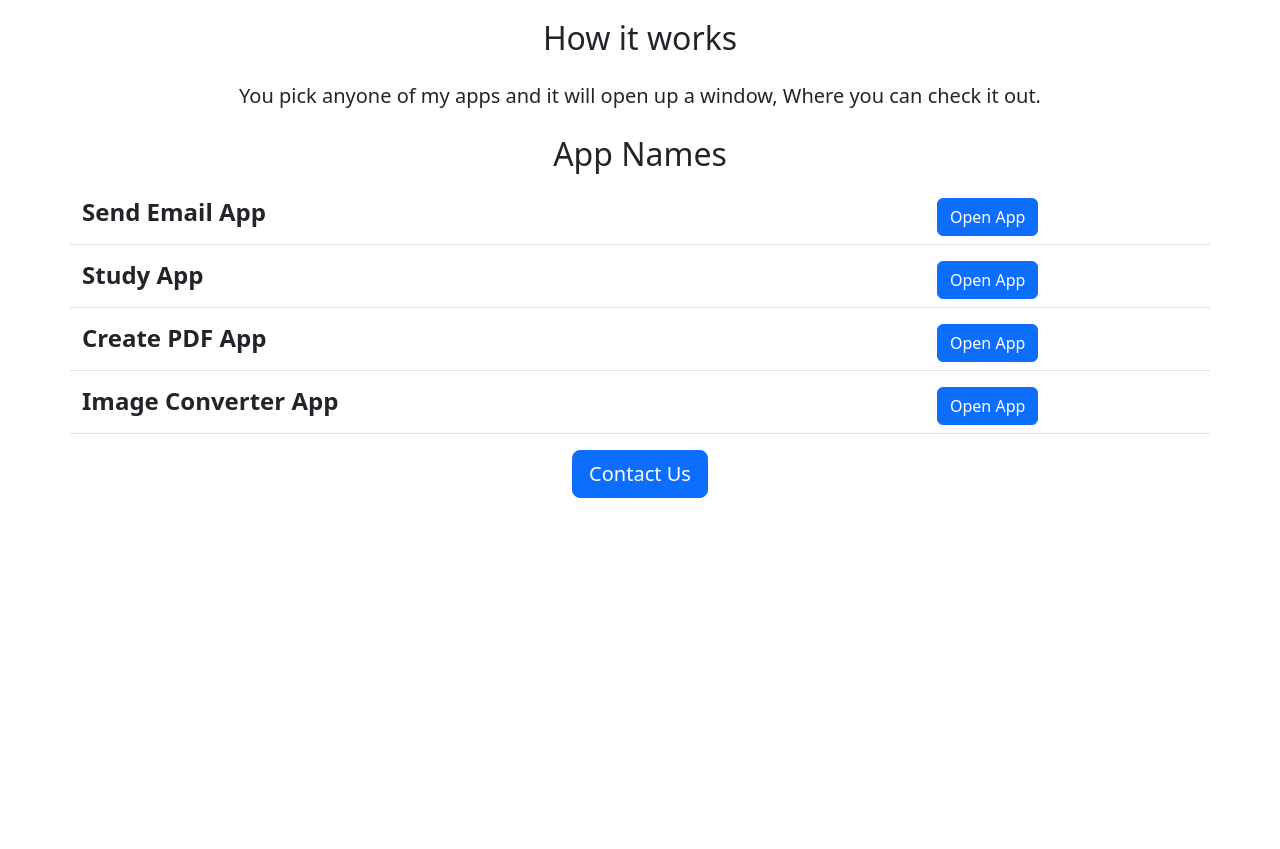
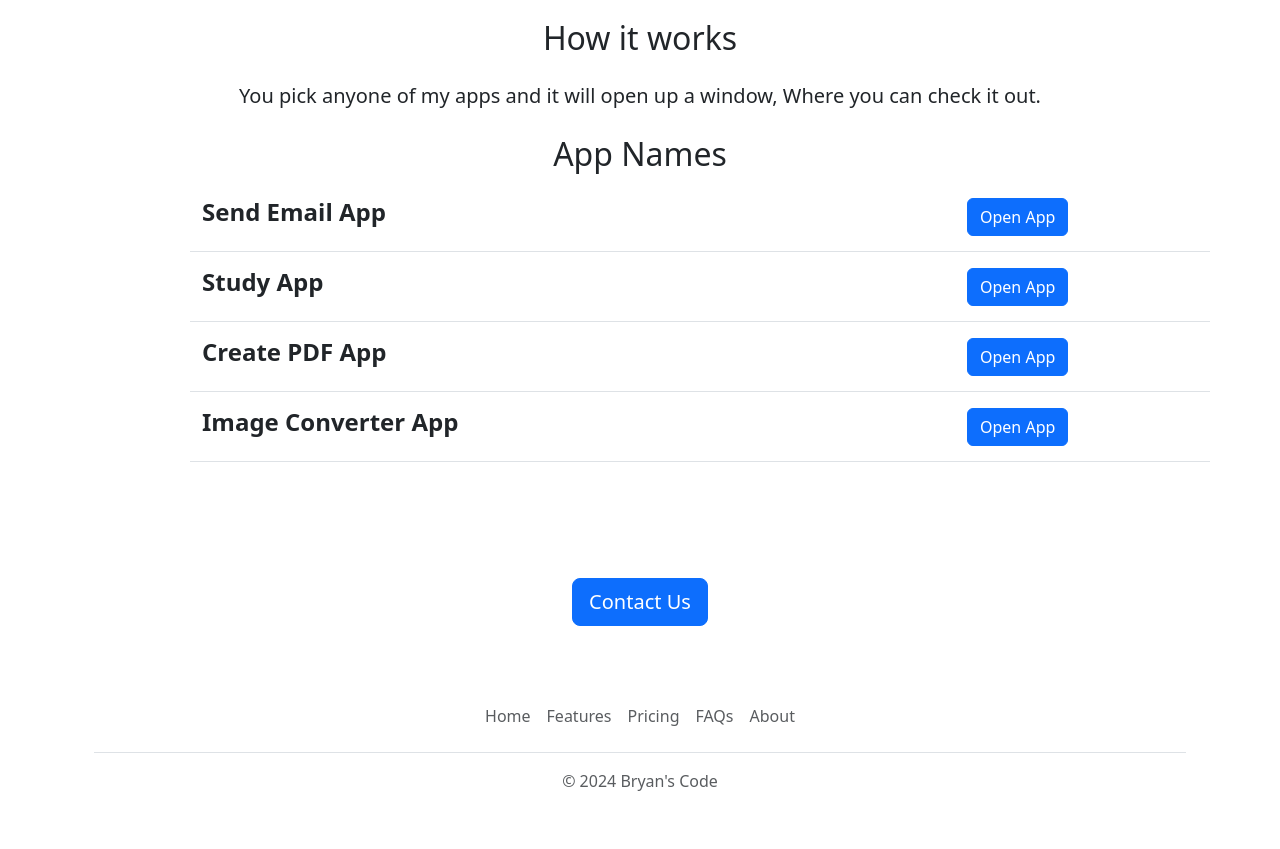
Before and after one commit to BryanAlbertoMk20/CodeShowCase, a Flask app: page / in a window 1280 px wide. Shown: the part 493-1342 px from the top of the page. Before the commit the page ends 991 px from the top, so only its background shows below. Run offline with Flask 3, Linux system fonts and the light colour scheme.

Commit message:
Added footer, adjusted appitems.html and adjusted contact button

```diff
--- a/templates/appitem.html
+++ b/templates/appitem.html
@@ -1,4 +1,7 @@
-<div class="border-bottom row" style="margin-bottom: 16px; padding-bottom: 8px">
+<div
+  class="border-bottom row"
+  style="margin-bottom: 16px; padding-bottom: 15px"
+>
   <div class="col-9">
     <h4>
       <div><b>{{ap['app_name']}}</b></div>
--- /dev/null
+++ b/templates/footer.html
@@ -0,0 +1,22 @@
+<div class="container" style="padding-top: 30px">
+  <footer class="py-3 my-4">
+    <ul class="nav justify-content-center border-bottom pb-3 mb-3">
+      <li class="nav-item">
+        <a href="#" class="nav-link px-2 text-body-secondary">Home</a>
+      </li>
+      <li class="nav-item">
+        <a href="#" class="nav-link px-2 text-body-secondary">Features</a>
+      </li>
+      <li class="nav-item">
+        <a href="#" class="nav-link px-2 text-body-secondary">Pricing</a>
+      </li>
+      <li class="nav-item">
+        <a href="#" class="nav-link px-2 text-body-secondary">FAQs</a>
+      </li>
+      <li class="nav-item">
+        <a href="#" class="nav-link px-2 text-body-secondary">About</a>
+      </li>
+    </ul>
+    <p class="text-center text-body-secondary">&copy; 2024 Bryan's Code</p>
+  </footer>
+</div>
--- a/templates/home.html
+++ b/templates/home.html
@@ -17,6 +17,11 @@
         width: 100%;
         object-fit: cover;
         margin-bottom: 16px;
+      }
+
+      #work {
+        object-fit: cover;
+        margin-left: 120px;
       }
     </style>
   </head>
@@ -40,11 +45,21 @@
 
       <h2 class="text-center mt-2 mb-4">App Names</h2>
 
-      <div>{% for ap in aps %} {% include 'appitem.html'%} {% endfor %}</div>
+      <div id="work">
+        {% for ap in aps %} {% include 'appitem.html'%} {% endfor %}
+      </div>
 
-      <div class="text-center">
-        <a class="btn btn-primary btn-lg">Contact Us</a>
+      <div class="text-center" style="padding-top: 100px">
+        <a
+          href="mailto:bryanalberto1@live.com?subject"
+          ="A%20few%20questions%20about%20the%20site.&body"
+          ="Please%20type%20your%20questions%20bellow%20and%20I%20will%20get%20to%20them%20as%20soon%20as%20possible.%20Thank%20You!"
+          class="btn btn-primary btn-lg"
+          >Contact Us</a
+        >
       </div>
+
+      <div>{% include 'footer.html' %}</div>
     </div>
   </body>
 </html>
```
